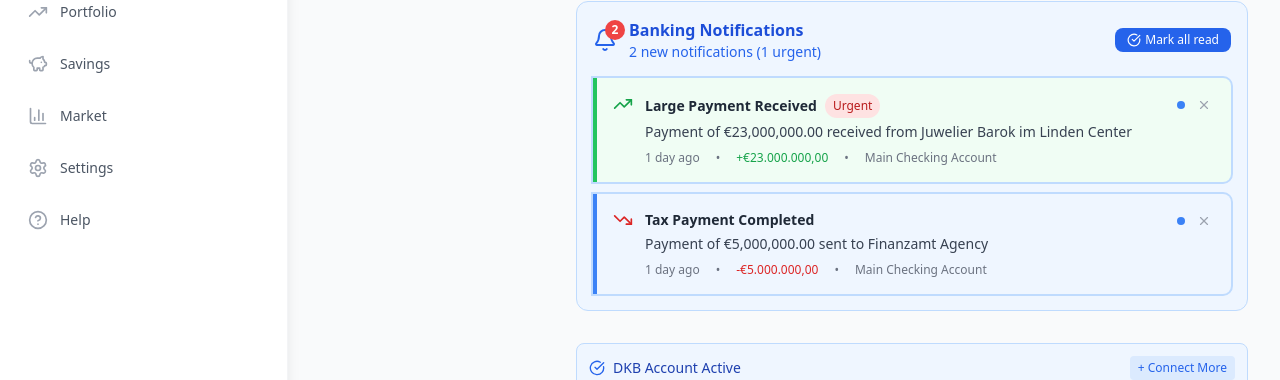
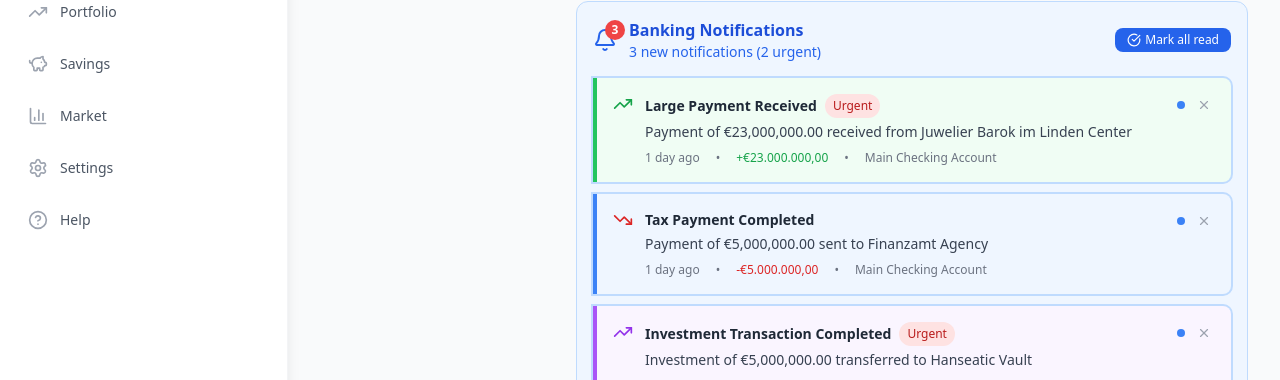
Before and after one commit to BlueColour2589/dkb-banking, a Next.js app in the folder frontend/: page /dashboard in a window 1280 px wide. Shown: the part 420-800 px from the top of the page. Built offline with nearby package versions, Linux system fonts and the light colour scheme; no server answers; sample sign-in values are in the browser's storage.

Commit message:
Update Notifications.tsx

```diff
--- a/frontend/components/Header/Notifications.tsx
+++ b/frontend/components/Header/Notifications.tsx
@@ -26,7 +26,7 @@ export default function Notifications({ items }: NotificationsProps) {
   const [expandedId, setExpandedId] = useState<string | null>(null);
   const [showAll, setShowAll] = useState(false);
 
-  // Generate notifications based on your 2 real transactions only
+  // Generate notifications based on your 3 real transactions
   useEffect(() => {
     const generateRealisticNotifications = (): Notification[] => {
       const now = new Date();
@@ -35,7 +35,7 @@ export default function Notifications({ items }: NotificationsProps) {
           id: '1',
           title: 'Large Payment Received',
           message: 'Payment of €23,000,000.00 received from Juwelier Barok im Linden Center',
-          timestamp: new Date('2025-08-13T14:30:00'), // Realistic timestamp
+          timestamp: new Date('2025-08-13T14:30:00'), // 14 days ago
           type: 'transaction',
           priority: 'high',
           read: false,
@@ -48,7 +48,7 @@ export default function Notifications({ items }: NotificationsProps) {
           id: '2',
           title: 'Tax Payment Completed',
           message: 'Payment of €5,000,000.00 sent to Finanzamt Agency',
-          timestamp: new Date('2025-08-13T10:15:00'), // Realistic timestamp
+          timestamp: new Date('2025-08-13T10:15:00'), // 14 days ago
           type: 'transaction',
           priority: 'medium',
           read: false,
@@ -56,6 +56,19 @@ export default function Notifications({ items }: NotificationsProps) {
           amount: -5000000.00,
           relatedAccount: 'Main Checking Account',
           actionRequired: false
+        },
+        {
+          id: '3',
+          title: 'Investment Transaction Completed',
+          message: 'Investment of €5,000,000.00 transferred to Hanseatic Vault',
+          timestamp: new Date(), // Today
+          type: 'investment',
+          priority: 'high',
+          read: false,
+          details: 'Your private banking investment has been successfully processed and transferred to Hanseatic Vault. The investment amount has been debited from your Main Checking Account. This is a high-value investment transaction requiring your attention. Reference: HV-INV-2025-001',
+          amount: -5000000.00,
+          relatedAccount: 'Main Checking Account',
+          actionRequired: true
         }
       ];
     };
@@ -100,6 +113,8 @@ export default function Notifications({ items }: NotificationsProps) {
         return priority === 'high'
           ? `${base} border-l-green-500 bg-green-50 hover:bg-green-100`
           : `${base} border-l-blue-500 bg-blue-50 hover:bg-blue-100`;
+      case 'investment':
+        return `${base} border-l-purple-500 bg-purple-50 hover:bg-purple-100`;
       case 'security':
         return `${base} border-l-red-500 bg-red-50 hover:bg-red-100`;
       default:
@@ -115,6 +130,8 @@ export default function Notifications({ items }: NotificationsProps) {
         } else {
           return <TrendingDown className="w-5 h-5 text-red-600" />;
         }
+      case 'investment':
+        return <TrendingUp className="w-5 h-5 text-purple-600" />;
       case 'security':
         return <AlertTriangle className="w-5 h-5 text-red-600" />;
       default:
@@ -191,7 +208,7 @@ export default function Notifications({ items }: NotificationsProps) {
 
       {/* Notification List */}
       <div className="space-y-3">
-        {(showAll ? notifications : notifications.slice(0, 2)).map((notification) => (
+        {(showAll ? notifications : notifications.slice(0, 3)).map((notification) => (
           <div
             key={notification.id}
             className={`${getTypeStyles(notification.type, notification.priority)} p-4 transition-all duration-200 cursor-pointer shadow-sm ${
@@ -271,7 +288,7 @@ export default function Notifications({ items }: NotificationsProps) {
       </div>
 
       {/* Show All Button */}
-      {notifications.length > 2 && (
+      {notifications.length > 3 && (
         <button
           onClick={() => setShowAll(!showAll)}
           className="w-full mt-3 py-2 text-blue-600 hover:text-blue-800 text-sm font-medium transition-colors border-t border-blue-200 pt-3"
```
